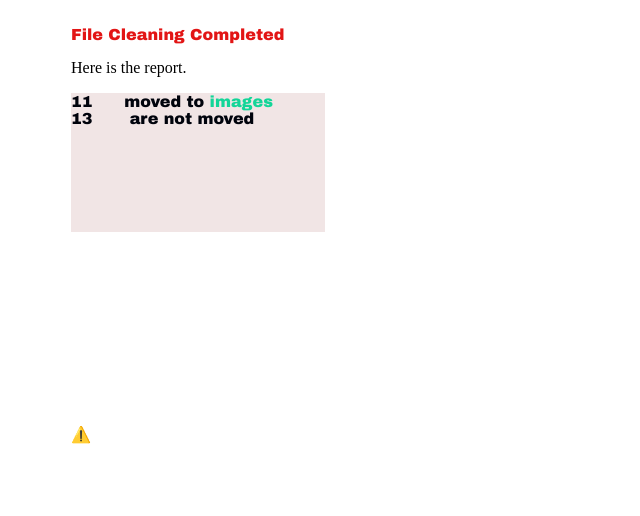
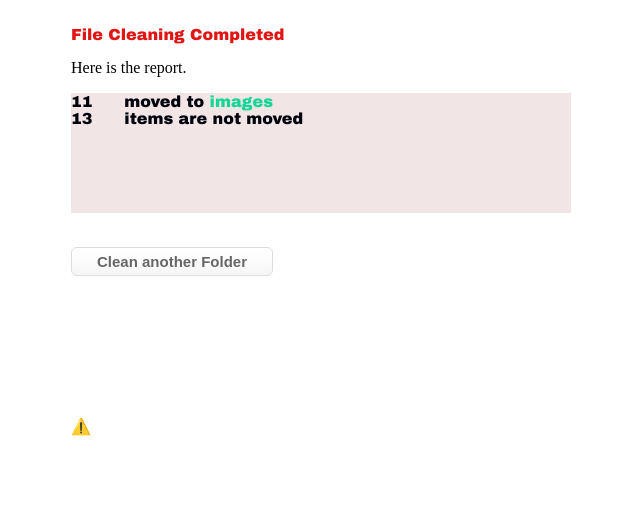
Before and after one commit to prashantsengar/ArrangePy, a Flask app: page /dashboard/deepscan in a window 1280 px wide. Shown: the top 516 px of the page, without its empty margins (319-959 px from the left). Run offline with Flask 2, Linux system fonts and the light colour scheme.

Commit message:
Update completed.html
added button to clean another directory

```diff
--- a/templates/completed.html
+++ b/templates/completed.html
@@ -2,9 +2,7 @@
 <html>
 
 <head>
-  <meta charset="utf-8">
   <title>complete</title>
-  <meta name="generator" content="Google Web Designer 10.0.1.1204">
   <style type="text/css">
     .content {
         max-width: 500px;
@@ -33,19 +31,43 @@
       color: rgb(226, 21, 21);
     }
     .gwd-p-153m {
-      width: 254px;
+      width: auto;
       font-family: "Arial Black";
-      font-weight: bold;
+      font-weight: normal;
       text-align: left;
       background-image: none;
       background-color: rgb(241, 229, 229);
       transform-origin: 50% 50% 0px;
-      height: 139px;
+      height: 120px;
       color: rgb(0, 3, 12);
     }
     .gwd-span-1djn {
       font-weight: normal;
       color: rgb(19, 213, 152);
+    }
+    .myButton {
+      box-shadow:inset 0px 1px 0px 0px #ffffff;
+      background:linear-gradient(to bottom, #ffffff 5%, #f6f6f6 100%);
+      background-color:#ffffff;
+      border-radius:6px;
+      border:1px solid #dcdcdc;
+      display:inline-block;
+      cursor:pointer;
+      color:#666666;
+      font-family:Arial;
+      font-size:15px;
+      font-weight:bold;
+      padding:5px 25px;
+      text-decoration:none;
+      text-shadow:0px 1px 0px #ffffff;
+    }
+    .myButton:hover {
+      background:linear-gradient(to bottom, #f6f6f6 5%, #ffffff 100%);
+      background-color:#f6f6f6;
+    }
+    .myButton:active {
+      position:relative;
+      top:1px;
     }
   </style>
 </head>
@@ -66,9 +88,12 @@
       {% else %}
         {{res['Others(Not_moved)']}}
       {%endif%}
-      &nbsp; &nbsp; &nbsp; are not moved<br>
+      &nbsp; &nbsp; &nbsp;items are not moved<br>
     </p>
-    <br><br>
+    <br>
+    <button id="singlebutton" name="singlebutton" class="myButton" onclick="window.location.href='http://127.0.0.1:45201/changelocation';">Clean another Folder</button>
+    <br>
+
     <script src="https://unpkg.com/@lottiefiles/lottie-player@latest/dist/lottie-player.js"></script>
     <lottie-player src="https://assets7.lottiefiles.com/packages/lf20_Mt38fp.json"  background="transparent"  speed="1"  style="width: 300px; height: 300px;"    autoplay></lottie-player>
     <br>
```
